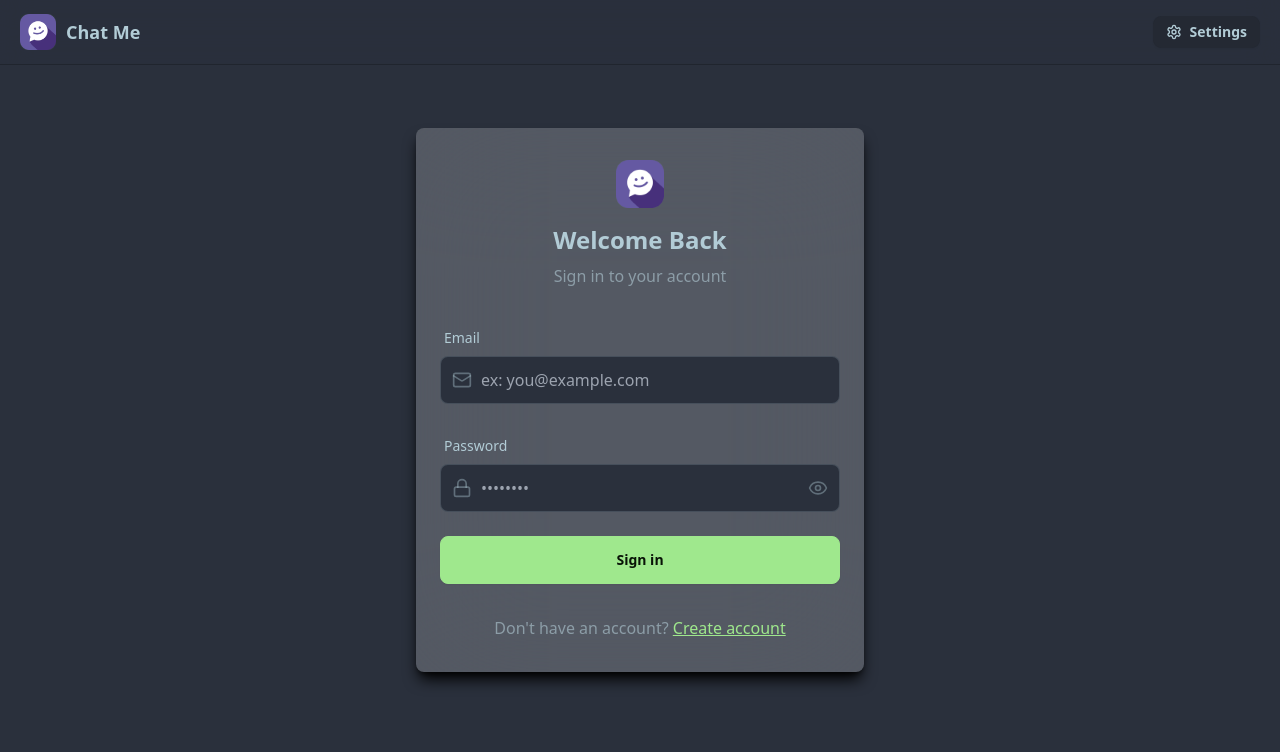
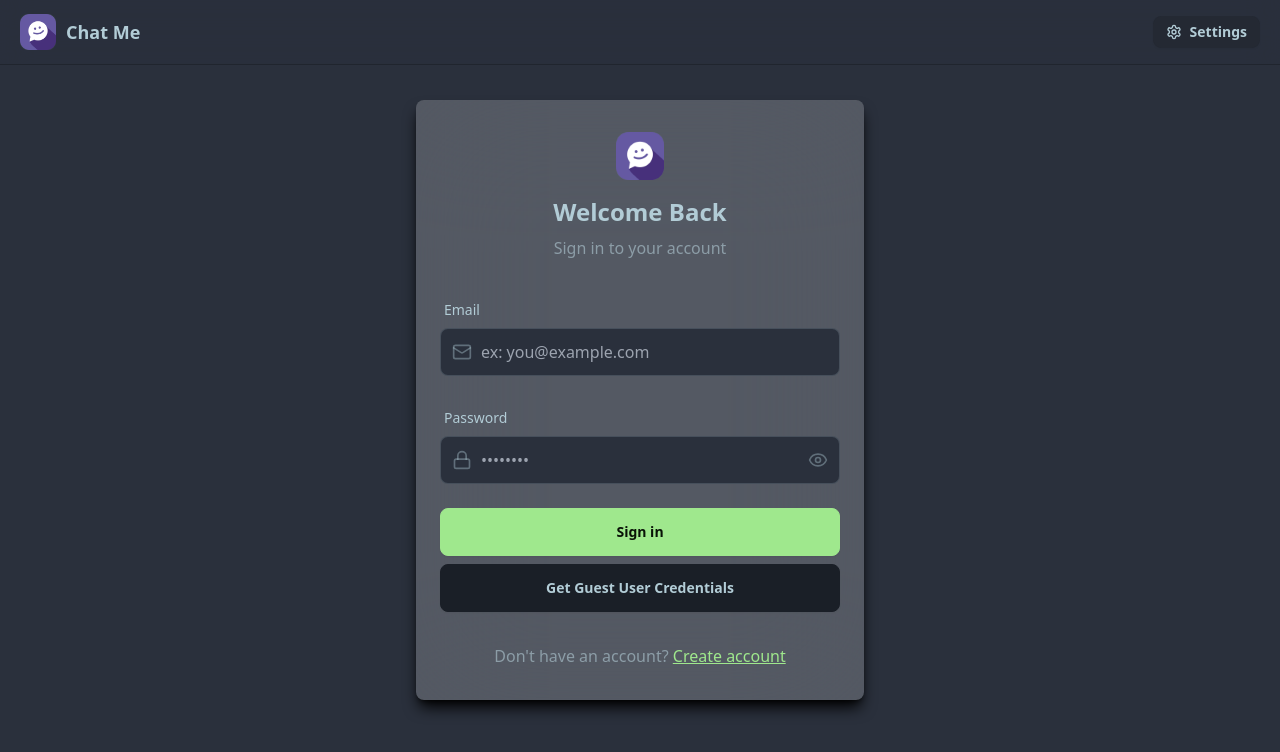
Before and after one commit to M-Alok/Chat-Me, a React (Vite) app in the folder frontend/: page /login in a window 1280 px wide. Shown: the top 752 px of the page. Built offline with nearby package versions, Linux system fonts and the light colour scheme.

Commit message:
Added guest user credentials in login page

```diff
--- a/frontend/src/pages/LoginPage.jsx
+++ b/frontend/src/pages/LoginPage.jsx
@@ -2,6 +2,7 @@ import { useState } from "react";
 import { useAuthStore } from "../store/useAuthStore";
 import { Eye, EyeOff, Loader2, Lock, Mail } from "lucide-react";
 import { Link } from "react-router-dom";
+import toast from "react-hot-toast";
 
 const LoginPage = () => {
     const [showPassword, setShowPassword] = useState(false);
@@ -15,6 +16,17 @@ const LoginPage = () => {
     const handleFormSubmit = (e) => {
         e.preventDefault();
         login(formData);
+    }
+
+    const handleGuestCredentials = (e) => {
+        e.preventDefault();
+        try {
+            setFormData({ email: "guest@gmail.com", password: "123456" });
+            toast.success("Guest Credentials are set, please Sign in");
+        } catch (error) {
+            console.log("Unable to set guest credentials");
+            toast.error("Unable to set guest credentials");
+        }
     }
 
     return (
@@ -84,6 +96,7 @@ const LoginPage = () => {
                         </div>
                         </div>
 
+                        <div>
                             <button
                                 type="submit"
                                 className="btn btn-primary w-full"
@@ -98,6 +111,13 @@ const LoginPage = () => {
                                 "Sign in"
                             )}
                             </button>
+                            <button
+                                onClick={handleGuestCredentials}
+                                className="btn btn-active w-full mt-2"
+                            >
+                                Get Guest User Credentials
+                            </button>
+                        </div>
                     </form>
 
                     <div className="text-center">
```
Lines whose indentation alone changed are shown as unchanged.
